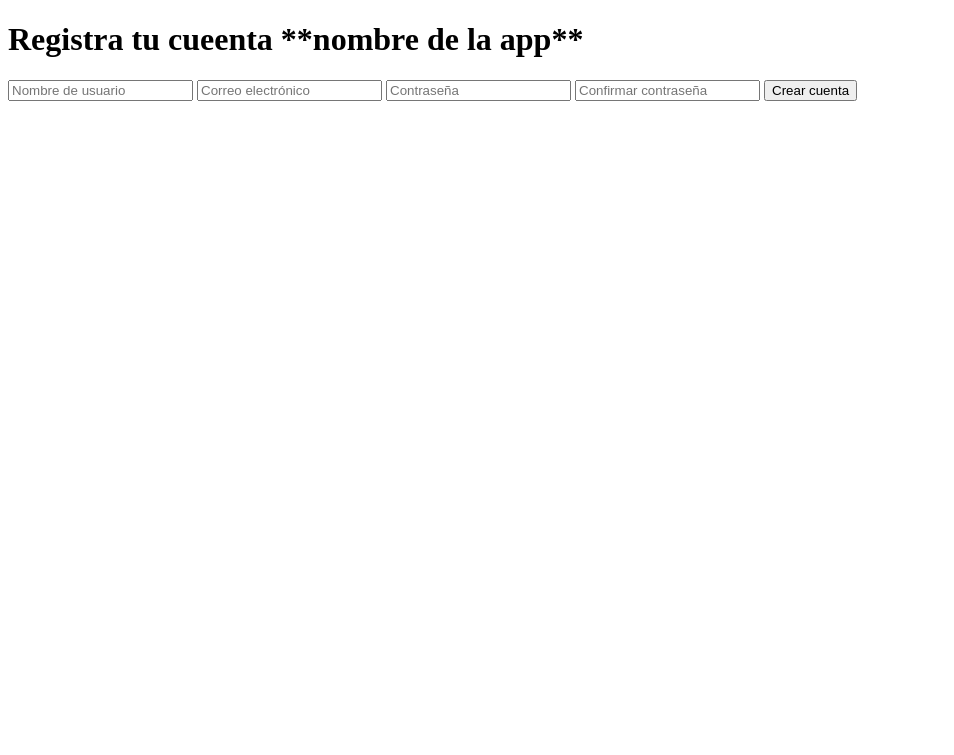
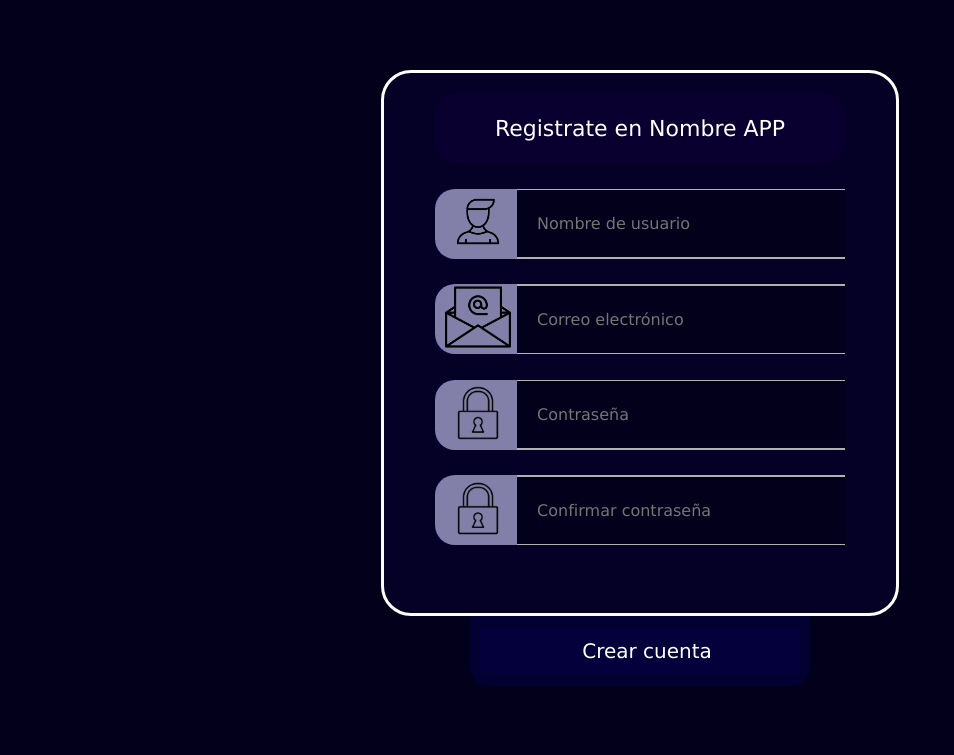
Before and after one commit to Vrouqen/Social-Network-App, a Flask app: page /crear_cuenta in a window 1280 px wide. Shown: the top 755 px of the page, without its empty margins (0-954 px from the left). Run offline with Flask 3, Linux system fonts and the light colour scheme.

Commit message:
Front
Ya esta tu huevada

```diff
--- a/static/CSS/inicio_sesion.css
+++ b/static/CSS/crear_cuenta.css
@@ -1,6 +1,6 @@
 .body1{
     margin: 0 auto;
-    margin-top: 100px;
+    margin-top: 70px;
     background-color: rgb(255, 255, 255);
     font-family:Verdana, Geneva, Tahoma, sans-serif;
     background-color: #02001b;
@@ -8,11 +8,13 @@
 
 .container{
     margin: 0 auto;
-    width: 35%;
+    width: 40%;
+    min-height: 500px;
+    max-height: 600px;
     background-color: rgba(10, 0, 48, 0.459);
     padding-top: 20px;
     padding-bottom: 20px;
-    border-radius: 37px ;
+    border-radius: 30px;
     border: 3px white solid;
 }
 .container2{
@@ -20,65 +22,62 @@
     width: 25%;
     min-height: 50px;
     max-height: 50px;
-    background-color:#05004491 ;
+    background-color:#05004491  ;
     padding: 10px;
     border-radius: 0 0 20px 20px ;
     align-items: center;
     display: flex;
-    border: 0 3px 3px 3px;
 }
-
+.container3{
+    margin: 0 auto;
+    width: 25%;
+    min-height: 50px;
+    max-height: 50px;
+    padding: 10px;
+    align-items: center;
+    display: flex;
+}
 .cubo1{
-    margin:0 auto;
-    width: 150px;
+    margin: 10px auto;
+    width: 26%;
     height: 150px;
-    border-radius: 50%;
     background-color: rgb(255, 255, 255);
+    border-radius: 400px ;
     align-content: center;
 }
 .cubo2{
+    margin: 0% auto;
+    width: 80%;
+    height: 70px;
+    background-color:  rgb(10, 0, 48);
+    border-radius: 20px ;
+    align-content: center;
+}
+.cubo3{
     margin: 5% auto;
     width: 80%;
     height: 70px;
-    background-color: rgba(10, 0, 48, 0);
+    background-color: rgb(255, 255, 255);
     border-radius: 20px ;
+    display: flex;
+}
+.cubo3_1{
+    margin: 0;
+    width: 20%;
+    height: 100%;
+    background-color:#07015280;
+    align-content: center;
+    border-radius: 15px 0 0 15px;
+}
+.cubo3_2{
+    margin: 0;
+    width: 80%;
+    height: 100%;
+    background-color:   rgb(177, 177, 177);
     align-content: center;
 }
 
-.cubo3_1{
-    display: flex;
-    margin: 0;
-    width: 20%;
-    height: 64px;
-    background-color: #1106ad80;
-    align-content: center;
-    border-radius: 15px 0 0 15px;
-}
-.cubo3 {
-    display: flex;
-    margin: 0 auto;
-    margin-bottom: 10px;
-    width: 80%;
-    height: 67px;
-    border-radius: 20px ;
-}
 
-.text1{
-    width: 100%;
-    height: 62px;
-    margin: 0;
-    border-radius: 0 20px 20px 0;
-    border: none;
-    padding-left: 15px;
-    margin-bottom: 10px;
-    background-color: #02001b;
-    color: white;
-    font-size: 15px;
-}
-.cubo3_2{
-    display: flex;
-    flex: 1;
-}
 .h11{
     font-size: 22px;
     text-align:center;
@@ -95,26 +94,28 @@
     height: auto;
 }
 
-a {
-    text-decoration: none; /* Eliminar subrayado */
-    display: flex; /* Flexbox */
-    justify-content: center; /* Centra horizontalmente */
-    align-items: center; /* Centra verticalmente */
-    width: 100%;
-    height: 46px;
+.text1{
+    width: 93.5%;
+    height: 92.5%;
+    border: none;
+    background-color: #02001b;
+    padding-left: 20px;
+    font-family:Verdana, Geneva, Tahoma, sans-serif;
+    color: rgb(255, 255, 255);
+    font-size: 16px;
 }
 .btn1{
     margin: 0;
-    width: 50%;
+    width: 100%;
     height: 46px;
     border: none;
-    background-color: #05004400 ;
+    background-color:  #05004491 ;
     padding-left: 20px;
     font-family:Verdana, Geneva, Tahoma, sans-serif;
     color: rgb(255, 255, 255);
     font-size: 20px;
 }
 .btn1:hover{
-    background-color: #ffffff;
-    color: #05004491 ;
+    background-color: rgb(255, 255, 255);
+    color: rgb(10, 0, 48);
 }
--- a/templates/crear_cuenta.html
+++ b/templates/crear_cuenta.html
@@ -3,26 +3,59 @@
 <head>
     <meta charset="UTF-8">
     <meta name="viewport" content="width=device-width, initial-scale=1.0">
+    <link rel="stylesheet" href="{{url_for('static', filename='./CSS/crear_cuenta.css')}}">
     <title>App</title>
 </head>
-<body>
-    <div> <!-- Div que divide la página a la mitad-->
+<body class="body1">
+        <form action="{{ url_for('crear_cuenta') }}" method="POST">
+            <div class="container">
+                <div class="cubo2">
+                    <p class="h11"> Registrate en Nombre APP</p>
+                </div>
+                <div class="cubo3">
+                    <div class="cubo3_1">
+                        <img src="{{url_for('static', filename='./Images/logo_user.png')}}" class="img_icono1">
+                    </div>
+                    <div class="cubo3_2">
+                        <input type="text" name="nombre_usuario" placeholder="Nombre de usuario" required class="text1">
+                    </div>
+                </div>
+                <div class="cubo3">
+                    <div class="cubo3_1">
+                        <img src="{{url_for('static', filename='./Images/r_mail.png')}}" class="img_icono1">
+                    </div>
+                    <div class="cubo3_2">
+                        <input input type="email" name="correo" placeholder="Correo electrónico" required class="text1">
+                    </div>
+                </div>
+                <div class="cubo3">
+                    <div class="cubo3_1">
+                        <img src="{{url_for('static', filename='./Images/logo_contra.png')}}" class="img_icono1">
+                    </div>
+                    <div class="cubo3_2">
+                        <input type="password" name="contrasena" placeholder="Contraseña" required class="text1">
+                    </div>
+                </div>
+                <div class="cubo3">
+                    <div class="cubo3_1">
+                        <img src="{{url_for('static', filename='./Images/logo_contra.png')}}" class="img_icono1">
+                    </div>
+                    <div class="cubo3_2">
+                        <input type="password" name="confirmar_contrasena" placeholder="Confirmar contraseña" required class="text1">
+                    </div>
+                </div>
 
-    </div>
-    <div><!-- Div que divide la página a la mitad-->
-        <h1>Registra tu cueenta **nombre de la app**</h1>
-        <form action="{{ url_for('crear_cuenta') }}" method="POST">
-            <input type="text" name="nombre_usuario" placeholder="Nombre de usuario" required>
-            <input type="email" name="correo" placeholder="Correo electrónico" required>
-            <input type="password" name="contrasena" placeholder="Contraseña" required>
-            <input type="password" name="confirmar_contrasena" placeholder="Confirmar contraseña" required>
-            <button type="submit">Crear cuenta</button>
+            </div>
+            <div class="container2">
+                <input type="submit" value="Crear cuenta" class="btn1">
+            </div>
         </form>
+        <div class="container3">
+            {% if error %}
+            <p style="color: red;">{{ mensaje }}</p>
+            {% endif %}
+        </div>
 
-        {% if error %}
-            <p style="color: red;">{{ mensaje }}</p>
-        {% endif %}
-    </div>
 
 </body>
 </html>
```
Also changed, not shown: static/Images/r_mail.png (added), 2 other files.
